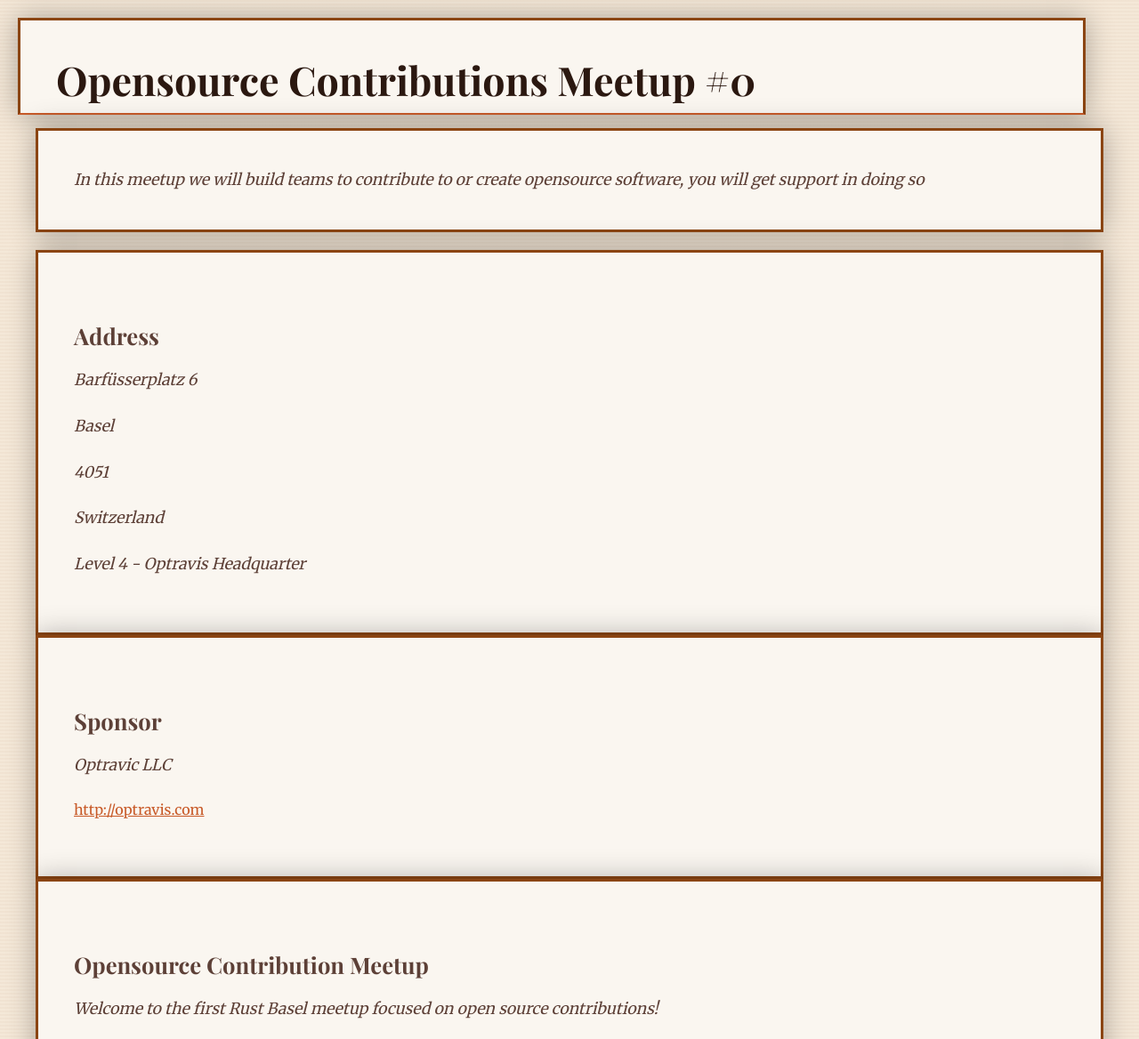
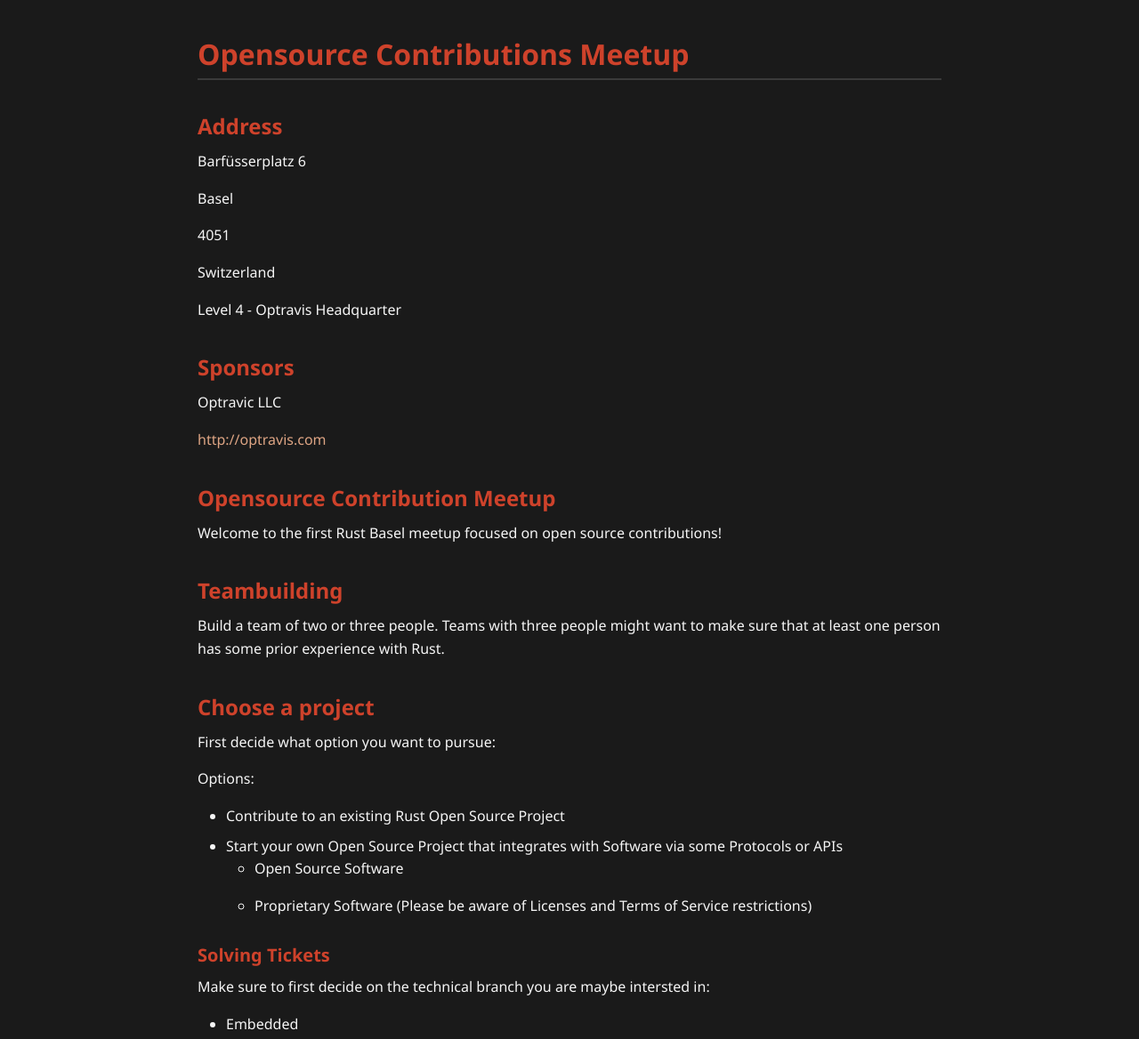
Before and after one commit to rust-basel/cli, a website: page page/index.html in a window 1280 px wide. Shown: the part 40-1208 px from the top of the page at 89% size. Drawn offline with nearby package versions, Linux system fonts and the light colour scheme.

Commit message:
fix page

```diff
--- /dev/null
+++ b/package.json
@@ -0,0 +1,6 @@
+{
+  "dependencies": {
+    "@tailwindcss/cli": "^4.1.18",
+    "tailwindcss": "^4.1.18"
+  }
+}
--- a/page/index.html
+++ b/page/index.html
@@ -1,4 +1,15 @@
-<head><meta charset="UTF-8"><meta name="viewport" content="width=device-width, initial-scale=1.0"><style>@import url("https://fonts.googleapis.com/css2?family=Playfair+Display:wght@400;700;900&family=Merriweather:wght@300;400;700&display=swap");
+<head><meta charset="UTF-8"><meta name="viewport" content="width=device-width, initial-scale=1.0"><style>/* Rust-themed Dark CSS for Markdown HTML */
+
+:root {
+    --rust-orange: #ce422b;
+    --rust-dark: #1a1a1a;
+    --rust-darker: #0d0d0d;
+    --rust-light: #f5f5f5;
+    --rust-gray: #8a8a8a;
+    --rust-code-bg: #2b2b2b;
+    --rust-border: #3a3a3a;
+    --rust-link: #dea584;
+}
 
 * {
     margin: 0;
@@ -7,249 +18,174 @@
 }
 
 body {
-    background: #f4e8d8;
-    font-family: "Merriweather", serif;
-    color: #2b1810;
-    padding: 20px;
-    background-image: repeating-linear-gradient(
-        0deg,
-        transparent,
-        transparent 2px,
-        rgba(139, 69, 19, 0.03) 2px,
-        rgba(139, 69, 19, 0.03) 4px
-    );
-    line-height: 1.8;
+    font-family: "Segoe UI", Tahoma, Geneva, Verdana, sans-serif;
+    line-height: 1.6;
+    color: var(--rust-light);
+    background-color: var(--rust-dark);
+    max-width: 900px;
+    margin: 0 auto;
+    padding: 2rem;
 }
 
-body::before {
-    content: "";
-    position: fixed;
-    top: 0;
-    left: 0;
-    right: 0;
-    height: 8px;
-    background: linear-gradient(90deg, #8b4513, #c85a28, #8b4513);
-    z-index: 1000;
-}
-
-body > * {
-    max-width: 1200px;
-    margin: 0 auto;
-    background: #faf6f0;
-    padding: 40px;
-    box-shadow: 0 0 30px rgba(0, 0, 0, 0.3);
-    border: 3px solid #8b4513;
+/* Headings */
+h1,
+h2,
+h3,
+h4,
+h5,
+h6 {
+    color: var(--rust-orange);
+    margin-top: 1.5em;
+    margin-bottom: 0.5em;
+    font-weight: 600;
+    line-height: 1.3;
 }
 
 h1 {
-    font-family: "Playfair Display", serif;
-    font-size: 3.5em;
-    font-weight: 900;
-    color: #8b4513;
-    text-align: center;
-    text-transform: uppercase;
-    letter-spacing: 4px;
-    margin-bottom: 15px;
-    padding: 30px 20px 20px;
-    border-top: 4px solid #c85a28;
-    border-bottom: 4px solid #c85a28;
-    background: linear-gradient(180deg, #faf6f0 0%, #f4e8d8 100%);
-    text-shadow: 2px 2px 0px rgba(200, 90, 40, 0.3);
+    font-size: 2.5em;
+    border-bottom: 3px solid var(--rust-orange);
+    padding-bottom: 0.3em;
+    margin-top: 0;
 }
 
 h2 {
-    font-family: "Playfair Display", serif;
-    font-size: 2.2em;
-    font-weight: 700;
-    color: #2b1810;
-    margin: 40px 0 15px;
-    line-height: 1.2;
-    border-bottom: 2px solid #c85a28;
-    padding-bottom: 10px;
+    font-size: 2em;
+    border-bottom: 2px solid var(--rust-border);
+    padding-bottom: 0.2em;
 }
 
 h3 {
-    font-family: "Playfair Display", serif;
-    font-size: 1.6em;
-    font-weight: 700;
-    color: #5d4037;
-    margin: 30px 0 12px;
+    font-size: 1.5em;
 }
 
 h4 {
-    font-family: "Playfair Display", serif;
-    font-size: 1.3em;
-    font-weight: 700;
-    color: #8b4513;
-    margin: 25px 0 10px;
+    font-size: 1.25em;
 }
 
-h5,
-h6 {
-    font-family: "Playfair Display", serif;
-    font-size: 1.1em;
-    font-weight: 700;
-    color: #5d4037;
-    margin: 20px 0 8px;
+/* Paragraphs and text */
+p {
+    margin-bottom: 1em;
 }
 
-p {
-    margin-bottom: 18px;
-    text-align: justify;
-    color: #3e2723;
+strong,
+b {
+    color: var(--rust-orange);
+    font-weight: 600;
 }
 
-h2 {
-    font-family: "Playfair Display", serif;
-    font-size: 2.8em;
-    font-weight: 700;
-    color: #2b1810;
-    line-height: 1.2;
-    border-bottom: 2px solid #c85a28;
-    padding-bottom: 10px;
-}
-
-p {
-    font-size: 1.1em;
-    font-style: italic;
-    color: #5d4037;
-    margin-bottom: 20px;
-    text-align: left;
+em,
+i {
+    color: var(--rust-link);
 }
 
 /* Links */
 a {
-    color: #c85a28;
-    text-decoration: underline;
-    transition: color 0.2s;
+    color: var(--rust-link);
+    text-decoration: none;
+    border-bottom: 1px solid transparent;
+    transition: border-color 0.2s;
 }
 
 a:hover {
-    color: #8b4513;
+    border-bottom-color: var(--rust-link);
 }
 
+/* Lists */
 ul,
 ol {
-    margin: 20px 0 20px 40px;
+    margin-left: 2em;
+    margin-bottom: 1em;
 }
 
 li {
-    margin-bottom: 10px;
-    padding-left: 5px;
+    margin-bottom: 0.5em;
 }
 
-ul li {
-    list-style-type: none;
-    position: relative;
-}
-
-ul li::before {
-    content: "⚙";
-    position: absolute;
-    left: -25px;
-    color: #c85a28;
+/* Code */
+code {
+    background-color: var(--rust-code-bg);
+    color: var(--rust-link);
+    padding: 0.2em 0.4em;
+    border-radius: 3px;
+    font-family: "Consolas", "Monaco", "Courier New", monospace;
     font-size: 0.9em;
 }
 
-blockquote {
-    margin: 25px 0;
-    padding: 20px 30px;
-    border-left: 5px solid #c85a28;
-    background: #f4e8d8;
-    font-style: italic;
-    color: #5d4037;
-}
-
-blockquote p {
-    margin-bottom: 10px;
-}
-
-/* Code blocks */
 pre {
-    background: #2b2b2b;
-    color: #ce9178;
-    padding: 20px;
-    margin: 20px 0;
-    border-left: 5px solid #c85a28;
+    background-color: var(--rust-darker);
+    border-left: 4px solid var(--rust-orange);
+    padding: 1em;
     overflow-x: auto;
-    font-family: "Courier New", monospace;
-    font-size: 0.9em;
-    line-height: 1.5;
-}
-
-code {
-    background: #f4e8d8;
-    color: #c85a28;
-    padding: 2px 6px;
-    border-radius: 3px;
-    font-family: "Courier New", monospace;
-    font-size: 0.9em;
+    margin-bottom: 1em;
+    border-radius: 4px;
 }
 
 pre code {
-    background: transparent;
-    color: inherit;
+    background-color: transparent;
     padding: 0;
+    color: var(--rust-light);
 }
 
-hr {
-    border: none;
-    border-top: 3px dotted #c85a28;
-    margin: 30px 0;
+/* Blockquotes */
+blockquote {
+    border-left: 4px solid var(--rust-orange);
+    padding-left: 1em;
+    margin-left: 0;
+    margin-bottom: 1em;
+    color: var(--rust-gray);
+    font-style: italic;
 }
 
+/* Tables */
 table {
+    border-collapse: collapse;
     width: 100%;
-    margin: 25px 0;
-    border-collapse: collapse;
-    background: #faf6f0;
+    margin-bottom: 1em;
+}
+
+th,
+td {
+    border: 1px solid var(--rust-border);
+    padding: 0.75em;
+    text-align: left;
 }
 
 th {
-    background: #8b4513;
-    color: #faf6f0;
-    padding: 12px;
-    text-align: left;
-    font-family: "Playfair Display", serif;
-    font-weight: 700;
-    border: 2px solid #c85a28;
-}
-
-td {
-    padding: 10px 12px;
-    border: 1px solid #c85a28;
+    background-color: var(--rust-code-bg);
+    color: var(--rust-orange);
+    font-weight: 600;
 }
 
 tr:nth-child(even) {
-    background: #f4e8d8;
+    background-color: var(--rust-code-bg);
 }
 
+/* Horizontal rule */
+hr {
+    border: none;
+    border-top: 2px solid var(--rust-border);
+    margin: 2em 0;
+}
+
+/* Images */
 img {
     max-width: 100%;
     height: auto;
     display: block;
-    margin: 25px auto;
-    border: 3px solid #8b4513;
-    box-shadow: 0 4px 10px rgba(0, 0, 0, 0.2);
+    margin: 1em 0;
+    border-radius: 4px;
 }
 
-/* Strong and emphasis */
-strong,
-b {
-    color: #8b4513;
-    font-weight: 700;
+/* Inline code in headings */
+h1 code,
+h2 code,
+h3 code,
+h4 code,
+h5 code,
+h6 code {
+    font-size: 0.9em;
 }
-
-em,
-i {
-    color: #5d4037;
-}
-
-small {
-    color: #5d4037;
-    font-size: 0.85em;
-}
-</style></head><title>Rust Basel Meetups</title><h2>Opensource Contributions Meetup #0</h2><p>In this meetup we will build teams to contribute to or create opensource software, you will get support in doing so</p><div><h3>Address</h3><p>Barfüsserplatz 6</p><p>Basel</p><p>4051</p><p>Switzerland</p><p>Level 4 - Optravis Headquarter</p></div><div><h3>Sponsor</h3><p>Optravic LLC</p><a href="http://optravis.com">http://optravis.com</a><p></p></div><div><h3>Opensource Contribution Meetup</h3>
+</style></head><title>Rust Basel Meetups</title><div id="0"><h2>Opensource Contributions Meetup</h2></div><div><h3>Address</h3><p>Barfüsserplatz 6</p><p>Basel</p><p>4051</p><p>Switzerland</p><p>Level 4 - Optravis Headquarter</p></div><h3>Sponsors</h3><div><p>Optravic LLC</p><a href="http://optravis.com">http://optravis.com</a><p></p></div><div><h3>Opensource Contribution Meetup</h3>
 <p>Welcome to the first Rust Basel meetup focused on open source contributions!</p>
 <h3>Teambuilding</h3>
 <p>Build a team of two or three people.
--- a/public/page.css
+++ b/public/page.css
@@ -1,4 +1,15 @@
-@import url("https://fonts.googleapis.com/css2?family=Playfair+Display:wght@400;700;900&family=Merriweather:wght@300;400;700&display=swap");
+/* Rust-themed Dark CSS for Markdown HTML */
+
+:root {
+    --rust-orange: #ce422b;
+    --rust-dark: #1a1a1a;
+    --rust-darker: #0d0d0d;
+    --rust-light: #f5f5f5;
+    --rust-gray: #8a8a8a;
+    --rust-code-bg: #2b2b2b;
+    --rust-border: #3a3a3a;
+    --rust-link: #dea584;
+}
 
 * {
     margin: 0;
@@ -7,245 +18,170 @@
 }
 
 body {
-    background: #f4e8d8;
-    font-family: "Merriweather", serif;
-    color: #2b1810;
-    padding: 20px;
-    background-image: repeating-linear-gradient(
-        0deg,
-        transparent,
-        transparent 2px,
-        rgba(139, 69, 19, 0.03) 2px,
-        rgba(139, 69, 19, 0.03) 4px
-    );
-    line-height: 1.8;
+    font-family: "Segoe UI", Tahoma, Geneva, Verdana, sans-serif;
+    line-height: 1.6;
+    color: var(--rust-light);
+    background-color: var(--rust-dark);
+    max-width: 900px;
+    margin: 0 auto;
+    padding: 2rem;
 }
 
-body::before {
-    content: "";
-    position: fixed;
-    top: 0;
-    left: 0;
-    right: 0;
-    height: 8px;
-    background: linear-gradient(90deg, #8b4513, #c85a28, #8b4513);
-    z-index: 1000;
-}
-
-body > * {
-    max-width: 1200px;
-    margin: 0 auto;
-    background: #faf6f0;
-    padding: 40px;
-    box-shadow: 0 0 30px rgba(0, 0, 0, 0.3);
-    border: 3px solid #8b4513;
+/* Headings */
+h1,
+h2,
+h3,
+h4,
+h5,
+h6 {
+    color: var(--rust-orange);
+    margin-top: 1.5em;
+    margin-bottom: 0.5em;
+    font-weight: 600;
+    line-height: 1.3;
 }
 
 h1 {
-    font-family: "Playfair Display", serif;
-    font-size: 3.5em;
-    font-weight: 900;
-    color: #8b4513;
-    text-align: center;
-    text-transform: uppercase;
-    letter-spacing: 4px;
-    margin-bottom: 15px;
-    padding: 30px 20px 20px;
-    border-top: 4px solid #c85a28;
-    border-bottom: 4px solid #c85a28;
-    background: linear-gradient(180deg, #faf6f0 0%, #f4e8d8 100%);
-    text-shadow: 2px 2px 0px rgba(200, 90, 40, 0.3);
+    font-size: 2.5em;
+    border-bottom: 3px solid var(--rust-orange);
+    padding-bottom: 0.3em;
+    margin-top: 0;
 }
 
 h2 {
-    font-family: "Playfair Display", serif;
-    font-size: 2.2em;
-    font-weight: 700;
-    color: #2b1810;
-    margin: 40px 0 15px;
-    line-height: 1.2;
-    border-bottom: 2px solid #c85a28;
-    padding-bottom: 10px;
+    font-size: 2em;
+    border-bottom: 2px solid var(--rust-border);
+    padding-bottom: 0.2em;
 }
 
 h3 {
-    font-family: "Playfair Display", serif;
-    font-size: 1.6em;
-    font-weight: 700;
-    color: #5d4037;
-    margin: 30px 0 12px;
+    font-size: 1.5em;
 }
 
 h4 {
-    font-family: "Playfair Display", serif;
-    font-size: 1.3em;
-    font-weight: 700;
-    color: #8b4513;
-    margin: 25px 0 10px;
+    font-size: 1.25em;
 }
 
-h5,
-h6 {
-    font-family: "Playfair Display", serif;
-    font-size: 1.1em;
-    font-weight: 700;
-    color: #5d4037;
-    margin: 20px 0 8px;
+/* Paragraphs and text */
+p {
+    margin-bottom: 1em;
 }
 
-p {
-    margin-bottom: 18px;
-    text-align: justify;
-    color: #3e2723;
+strong,
+b {
+    color: var(--rust-orange);
+    font-weight: 600;
 }
 
-h2 {
-    font-family: "Playfair Display", serif;
-    font-size: 2.8em;
-    font-weight: 700;
-    color: #2b1810;
-    line-height: 1.2;
-    border-bottom: 2px solid #c85a28;
-    padding-bottom: 10px;
-}
-
-p {
-    font-size: 1.1em;
-    font-style: italic;
-    color: #5d4037;
-    margin-bottom: 20px;
-    text-align: left;
+em,
+i {
+    color: var(--rust-link);
 }
 
 /* Links */
 a {
-    color: #c85a28;
-    text-decoration: underline;
-    transition: color 0.2s;
+    color: var(--rust-link);
+    text-decoration: none;
+    border-bottom: 1px solid transparent;
+    transition: border-color 0.2s;
 }
 
 a:hover {
-    color: #8b4513;
+    border-bottom-color: var(--rust-link);
 }
 
+/* Lists */
 ul,
 ol {
-    margin: 20px 0 20px 40px;
+    margin-left: 2em;
+    margin-bottom: 1em;
 }
 
 li {
-    margin-bottom: 10px;
-    padding-left: 5px;
+    margin-bottom: 0.5em;
 }
 
-ul li {
-    list-style-type: none;
-    position: relative;
-}
-
-ul li::before {
-    content: "⚙";
-    position: absolute;
-    left: -25px;
-    color: #c85a28;
+/* Code */
+code {
+    background-color: var(--rust-code-bg);
+    color: var(--rust-link);
+    padding: 0.2em 0.4em;
+    border-radius: 3px;
+    font-family: "Consolas", "Monaco", "Courier New", monospace;
     font-size: 0.9em;
 }
 
-blockquote {
-    margin: 25px 0;
-    padding: 20px 30px;
-    border-left: 5px solid #c85a28;
-    background: #f4e8d8;
-    font-style: italic;
-    color: #5d4037;
-}
-
-blockquote p {
-    margin-bottom: 10px;
-}
-
-/* Code blocks */
 pre {
-    background: #2b2b2b;
-    color: #ce9178;
-    padding: 20px;
-    margin: 20px 0;
-    border-left: 5px solid #c85a28;
+    background-color: var(--rust-darker);
+    border-left: 4px solid var(--rust-orange);
+    padding: 1em;
     overflow-x: auto;
-    font-family: "Courier New", monospace;
-    font-size: 0.9em;
-    line-height: 1.5;
-}
-
-code {
-    background: #f4e8d8;
-    color: #c85a28;
-    padding: 2px 6px;
-    border-radius: 3px;
-    font-family: "Courier New", monospace;
-    font-size: 0.9em;
+    margin-bottom: 1em;
+    border-radius: 4px;
 }
 
 pre code {
-    background: transparent;
-    color: inherit;
+    background-color: transparent;
     padding: 0;
+    color: var(--rust-light);
 }
 
-hr {
-    border: none;
-    border-top: 3px dotted #c85a28;
-    margin: 30px 0;
+/* Blockquotes */
+blockquote {
+    border-left: 4px solid var(--rust-orange);
+    padding-left: 1em;
+    margin-left: 0;
+    margin-bottom: 1em;
+    color: var(--rust-gray);
+    font-style: italic;
 }
 
+/* Tables */
 table {
+    border-collapse: collapse;
     width: 100%;
-    margin: 25px 0;
-    border-collapse: collapse;
-    background: #faf6f0;
+    margin-bottom: 1em;
+}
+
+th,
+td {
+    border: 1px solid var(--rust-border);
+    padding: 0.75em;
+    text-align: left;
 }
 
 th {
-    background: #8b4513;
-    color: #faf6f0;
-    padding: 12px;
-    text-align: left;
-    font-family: "Playfair Display", serif;
-    font-weight: 700;
-    border: 2px solid #c85a28;
-}
-
-td {
-    padding: 10px 12px;
-    border: 1px solid #c85a28;
+    background-color: var(--rust-code-bg);
+    color: var(--rust-orange);
+    font-weight: 600;
 }
 
 tr:nth-child(even) {
-    background: #f4e8d8;
+    background-color: var(--rust-code-bg);
 }
 
+/* Horizontal rule */
+hr {
+    border: none;
+    border-top: 2px solid var(--rust-border);
+    margin: 2em 0;
+}
+
+/* Images */
 img {
     max-width: 100%;
     height: auto;
     display: block;
-    margin: 25px auto;
-    border: 3px solid #8b4513;
-    box-shadow: 0 4px 10px rgba(0, 0, 0, 0.2);
+    margin: 1em 0;
+    border-radius: 4px;
 }
 
-/* Strong and emphasis */
-strong,
-b {
-    color: #8b4513;
-    font-weight: 700;
+/* Inline code in headings */
+h1 code,
+h2 code,
+h3 code,
+h4 code,
+h5 code,
+h6 code {
+    font-size: 0.9em;
 }
-
-em,
-i {
-    color: #5d4037;
-}
-
-small {
-    color: #5d4037;
-    font-size: 0.85em;
-}
```
Also changed, not shown: public/meetups/opensource_0.md (+23 -40 lines), public/page.js (added), 4 other files.
